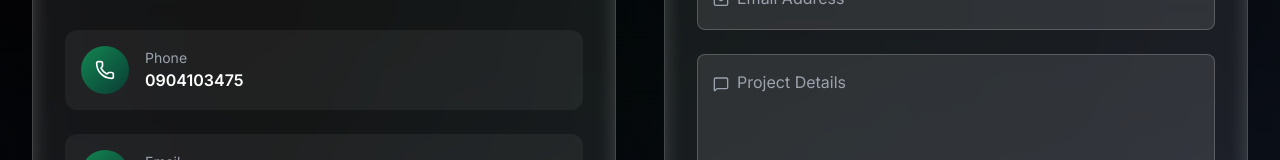
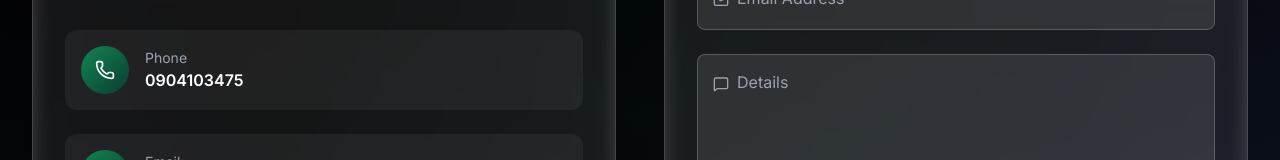
Before and after one commit to icjayson/portfolio-website, a Next.js app: page / in a window 1280 px wide. Shown: the part 5270-5430 px from the top of the page. Built offline with nearby package versions, Linux system fonts and the light colour scheme; no server answers; a web font is replaced by a local one.

Commit message:
Fix minor FE

```diff
--- a/src/components/sections/LetsConnect.tsx
+++ b/src/components/sections/LetsConnect.tsx
@@ -439,7 +439,7 @@ export const LetsConnect: React.FC = () => {
                         }`}
                       >
                         <MessageSquare className="w-4 h-4 inline mr-2" />
-                        Project Details
+                        Details
                       </label>
                     </div>
 
```
